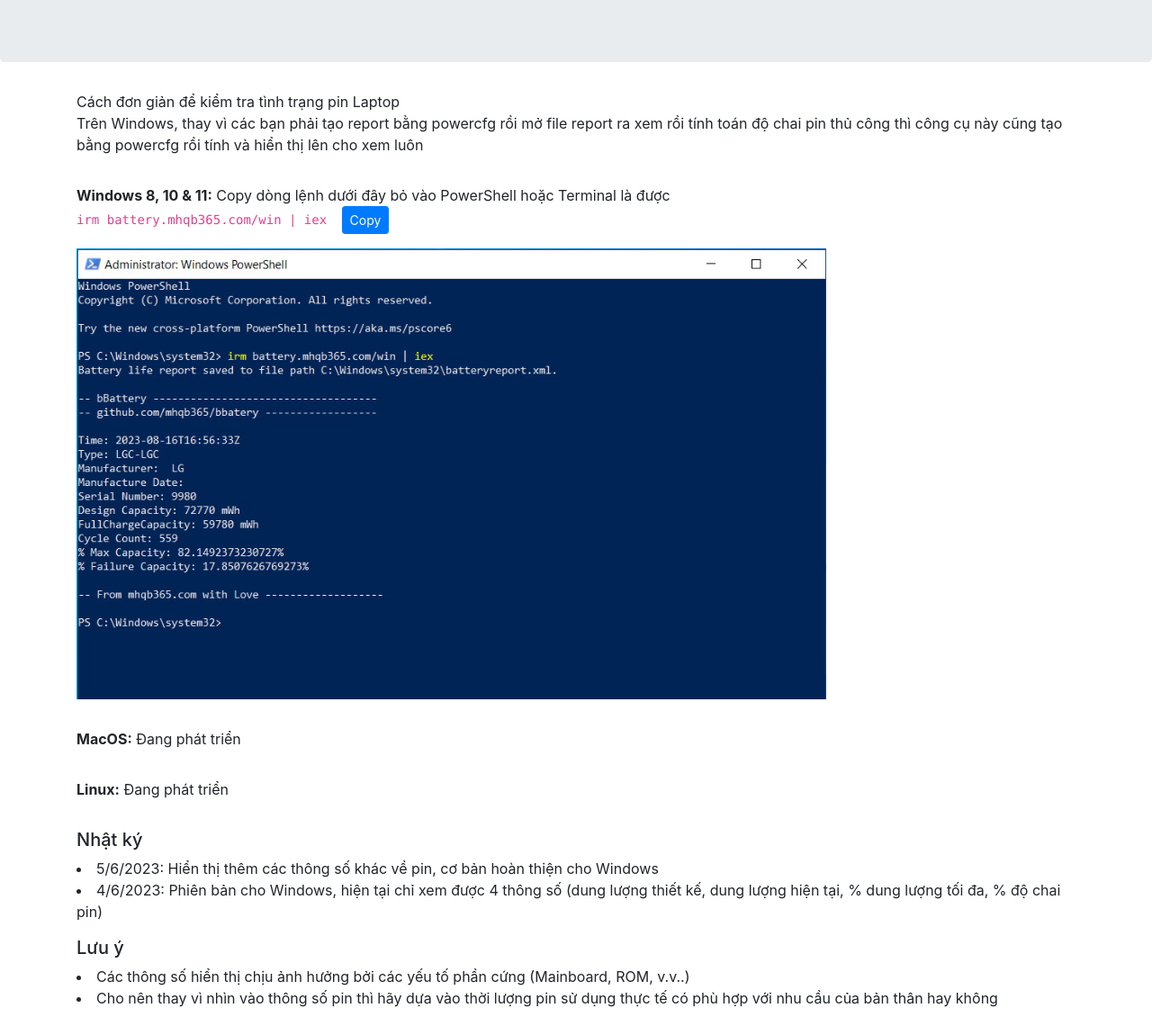
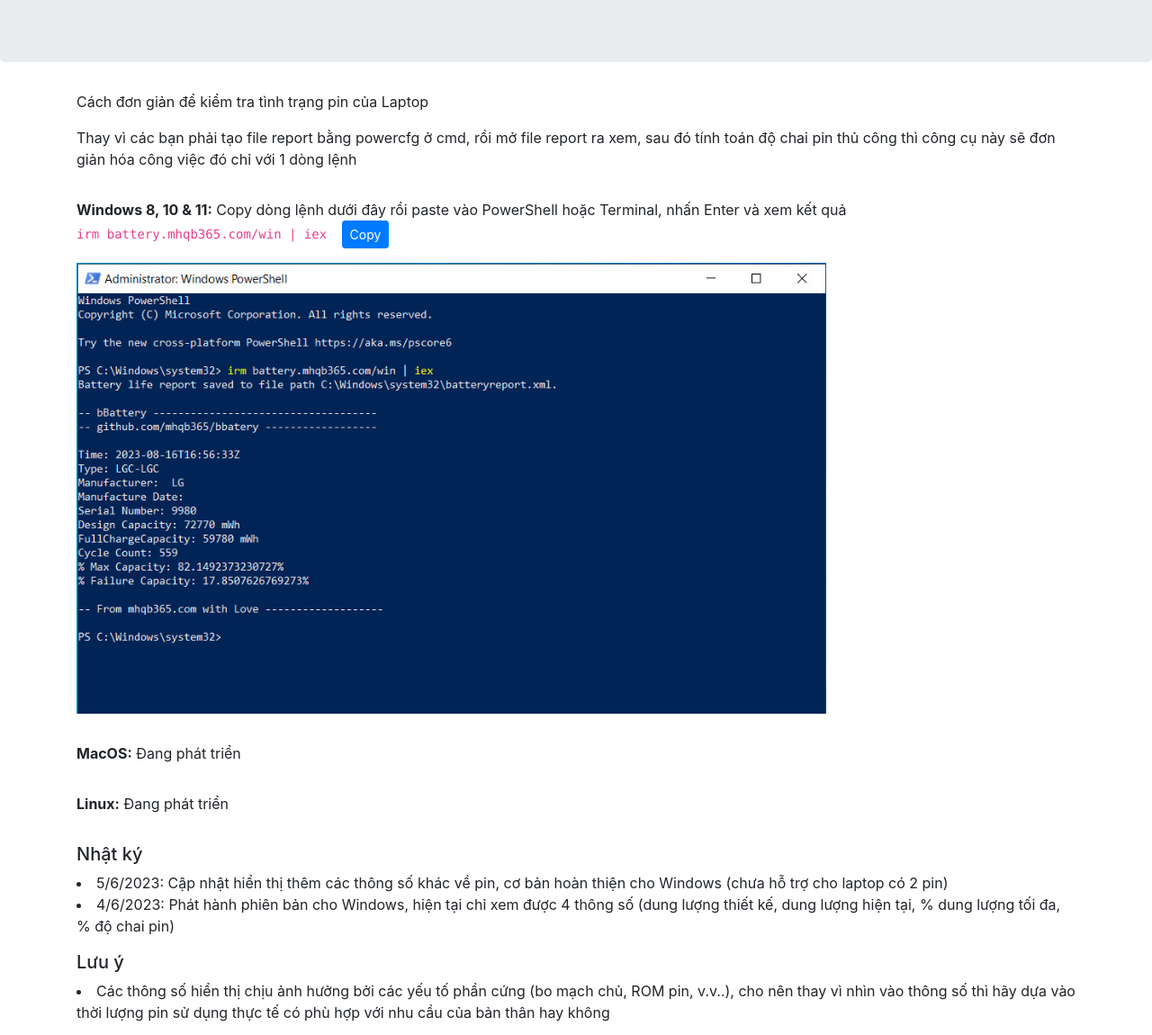
Before and after one commit to mhqb365/bbattery, a website: page public/index.html in a window 1280 px wide. Shown: the part 115-1265 px from the top of the page at 90% size. Drawn offline with nearby package versions, Linux system fonts and the light colour scheme; some packages are replaced by stand-ins of ours; a script that the page names is missing.

Commit message:
:rocket:

```diff
--- a/public/index.html
+++ b/public/index.html
@@ -9,18 +9,20 @@
     <meta name="author" content="mhqb365@gmail.com" />
     <meta
       name="description"
-      content="Cách đơn giản để kiểm tra tình trạng pin Laptop"
+      content="Cách đơn giản để kiểm tra tình trạng pin của Laptop"
     />
     <meta
       name="keywords"
-      content="mai hoang quoc bao, mhqb, mhqb365, web dicebot, sửa chữa, thay thế, linh kiện, laptop, macbook, imac, sureface, doctor laptop, drlaptop"
+      content="mai hoang quoc bao, mhqb, mhqb365, web dicebot, sửa chữa, thay thế, linh kiện, laptop, macbook, imac, sureface, doctor laptop, drlaptopvn, drlaptop"
     />
     <meta property="og:title" content="bBattery" />
     <meta
       property="og:description"
-      content="Cách đơn giản để kiểm tra tình trạng pin Laptop"
+      content="Cách đơn giản để kiểm tra tình trạng pin của Laptop"
     />
     <meta property="og:url" content="https://battery.mhqb365.com" />
+
+    <link rel="icon" type="image/x-icon" href="./favicon.ico" />
 
     <link
       rel="stylesheet"
@@ -44,17 +46,18 @@
     <div class="container">
       <div class="row">
         <div class="col-12 mb-3">
+          <p>Cách đơn giản để kiểm tra tình trạng pin của Laptop</p>
           <p>
-            Cách đơn giản để kiểm tra tình trạng pin Laptop<br />
-            Trên Windows, thay vì các bạn phải tạo report bằng powercfg rồi mở
-            file report ra xem rồi tính toán độ chai pin thủ công thì công cụ
-            này cũng tạo bằng powercfg rồi tính và hiển thị lên cho xem luôn
+            Thay vì các bạn phải tạo file report bằng powercfg ở cmd, rồi mở
+            file report ra xem, sau đó tính toán độ chai pin thủ công thì công
+            cụ này sẽ đơn giản hóa công việc đó chỉ với 1 dòng lệnh
           </p>
         </div>
         <div class="col-12 mb-3">
           <p>
             <strong>Windows 8, 10 & 11:</strong>
-            Copy dòng lệnh dưới đây bỏ vào PowerShell hoặc Terminal là được
+            Copy dòng lệnh dưới đây rồi paste vào PowerShell hoặc Terminal, nhấn
+            Enter và xem kết quả
             <br />
             <code id="script"> irm battery.mhqb365.com/win | iex </code>
             <button
@@ -75,24 +78,22 @@
         <div class="col-12 mb-3">
           <h5>Nhật ký</h5>
           <li>
-            5/6/2023: Hiển thị thêm các thông số khác về pin, cơ bản hoàn thiện
-            cho Windows
+            5/6/2023: Cập nhật hiển thị thêm các thông số khác về pin, cơ bản
+            hoàn thiện cho Windows (chưa hỗ trợ cho laptop có 2 pin)
           </li>
           <li>
-            4/6/2023: Phiên bản cho Windows, hiện tại chỉ xem được 4 thông số
-            (dung lượng thiết kế, dung lượng hiện tại, % dung lượng tối đa, % độ
-            chai pin)
+            4/6/2023: Phát hành phiên bản cho Windows, hiện tại chỉ xem được 4
+            thông số (dung lượng thiết kế, dung lượng hiện tại, % dung lượng tối
+            đa, % độ chai pin)
           </li>
         </div>
         <div class="col-md-12 mb-3">
           <h5>Lưu ý</h5>
           <li>
-            Các thông số hiển thị chịu ảnh hưởng bởi các yếu tố phần cứng
-            (Mainboard, ROM, v.v..)
-          </li>
-          <li>
-            Cho nên thay vì nhìn vào thông số pin thì hãy dựa vào thời lượng pin
-            sử dụng thực tế có phù hợp với nhu cầu của bản thân hay không
+            Các thông số hiển thị chịu ảnh hưởng bởi các yếu tố phần cứng (bo
+            mạch chủ, ROM pin, v.v..), cho nên thay vì nhìn vào thông số thì hãy
+            dựa vào thời lượng pin sử dụng thực tế có phù hợp với nhu cầu của
+            bản thân hay không
           </li>
         </div>
         <div class="col-12 mb-3 small">
```
Also changed, not shown: public/favicon.ico (added), public/logo.png (added), 1 other file.
